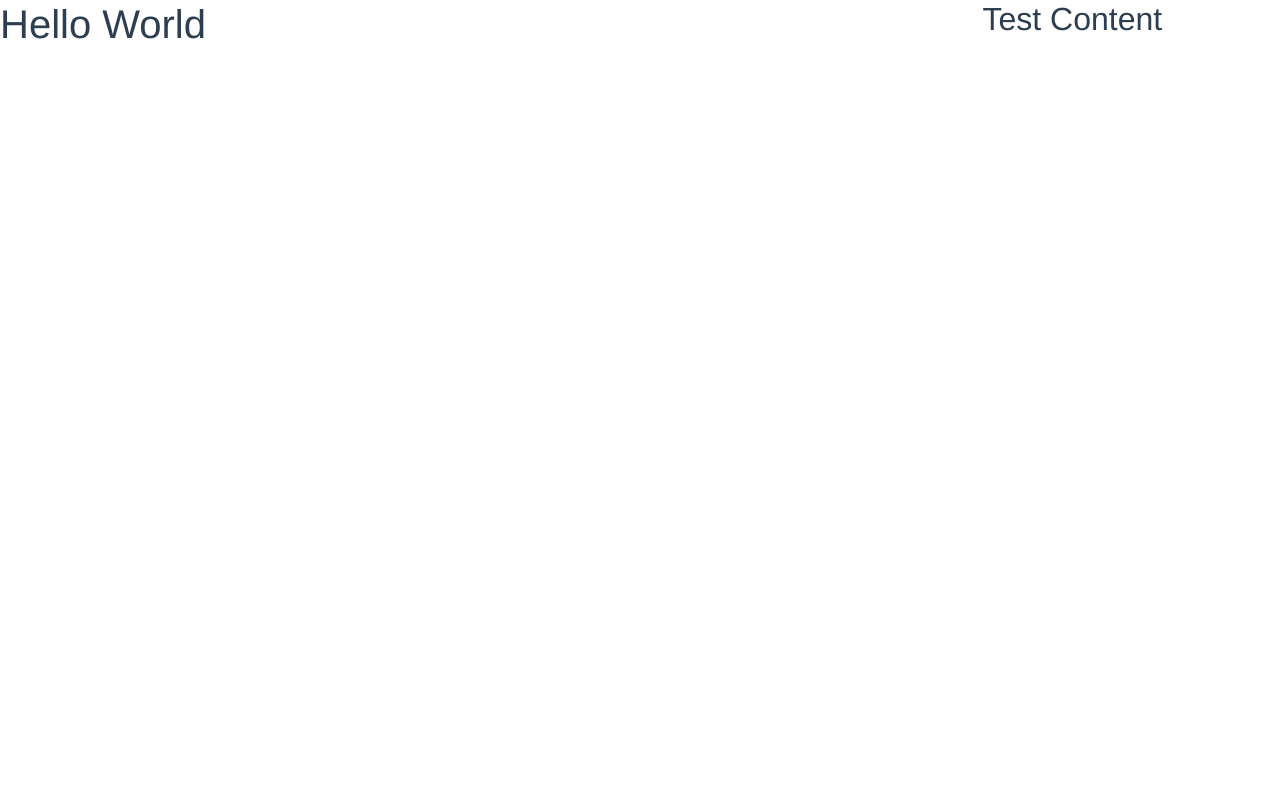
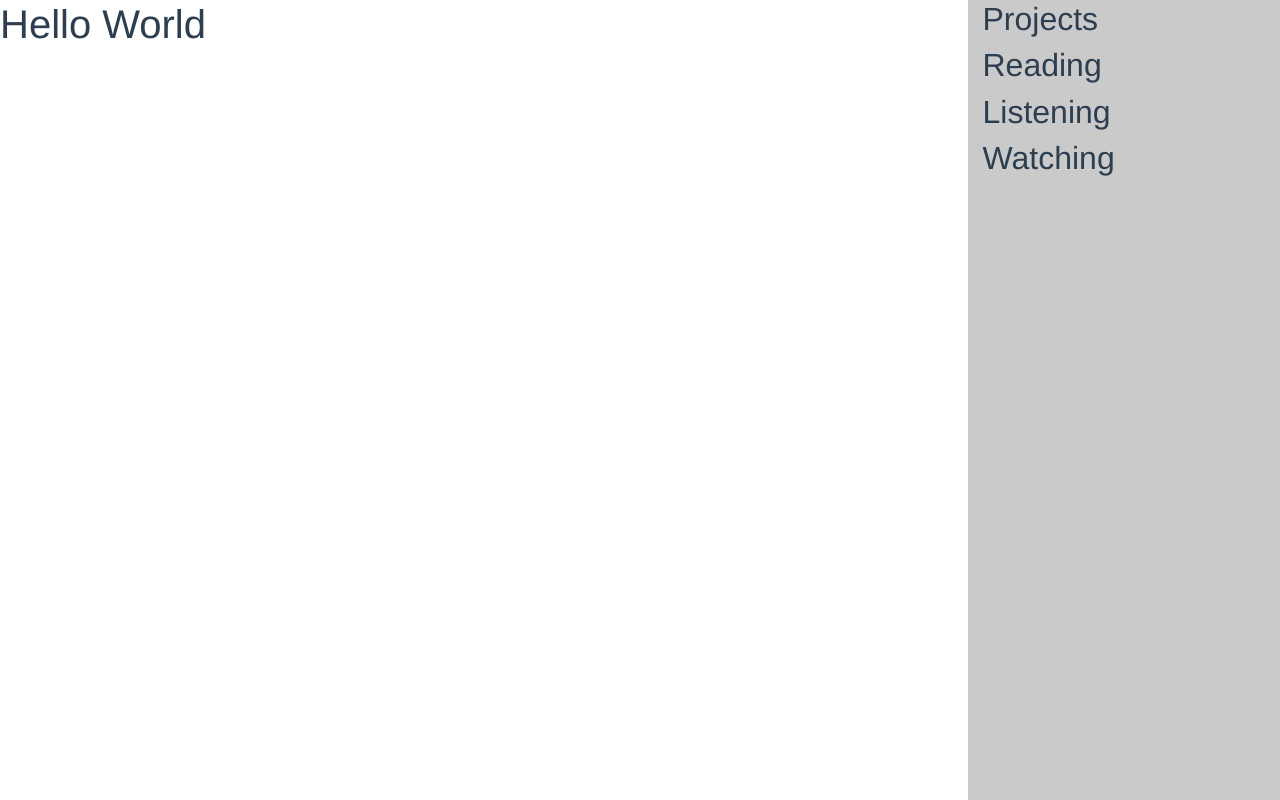
Before and after one commit to tstirtz/ericks-portfolio, a Vue app: page / in a window 1280 px wide. Built offline with nearby package versions, Linux system fonts and the light colour scheme.

Commit message:
create and render Tile components in sidebar

```diff
--- a/src/App.vue
+++ b/src/App.vue
@@ -23,4 +23,7 @@ export default {
   -moz-osx-font-smoothing: grayscale;
   color: #2c3e50;
 }
+body {
+  height: 100vh;
+}
 </style>
--- a/src/components/Sidebar.vue
+++ b/src/components/Sidebar.vue
@@ -1,15 +1,28 @@
 <template>
-    <div class="col-lg-3">
-        <h2>Test Content</h2>
+    <div class="col-lg-3 sidebar">
+        <Tile title="Projects" />
+        <Tile title="Reading" />
+        <Tile title="Listening" />
+        <Tile title="Watching" />
     </div>
 </template>
 
 <script>
+    import Tile from './Tile.vue'
+
     export default {
-        name: 'sidebar'
+        name: 'sidebar',
+        components: {
+            Tile,
+        }
     }
 </script>
 
-<style lang="scss">
-
+<style lang="scss" scoped>
+    .sidebar {
+        background-color: rgb(202, 202, 202);
+        display: flex;
+        flex-direction: column;
+        height: 100vh;
+    }
 </style>
--- /dev/null
+++ b/src/components/Tile.vue
@@ -0,0 +1,15 @@
+<template>
+    <div class="tile">
+        <h2>{{title}}</h2>
+    </div>
+</template>
+
+<script>
+    export default {
+        props: ['title']
+    }
+</script>
+
+<style lang="scss" scoped>
+
+</style>
```
